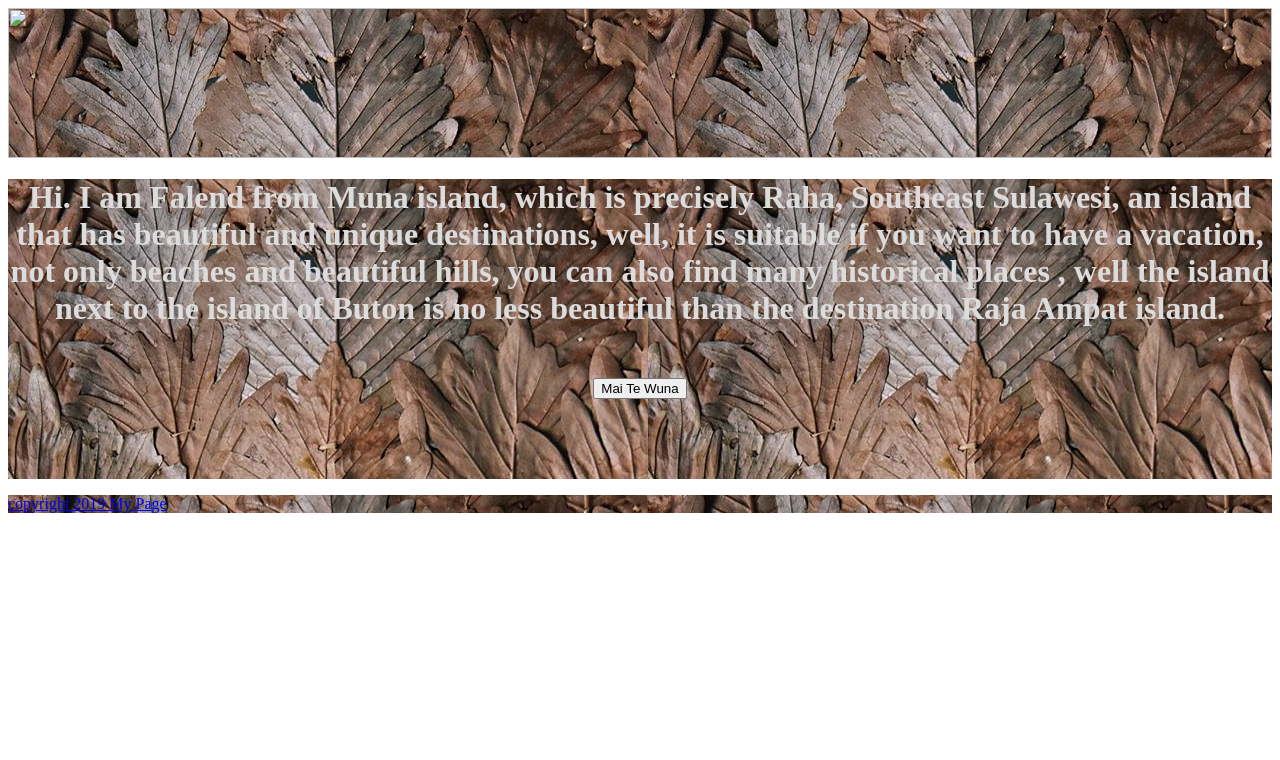
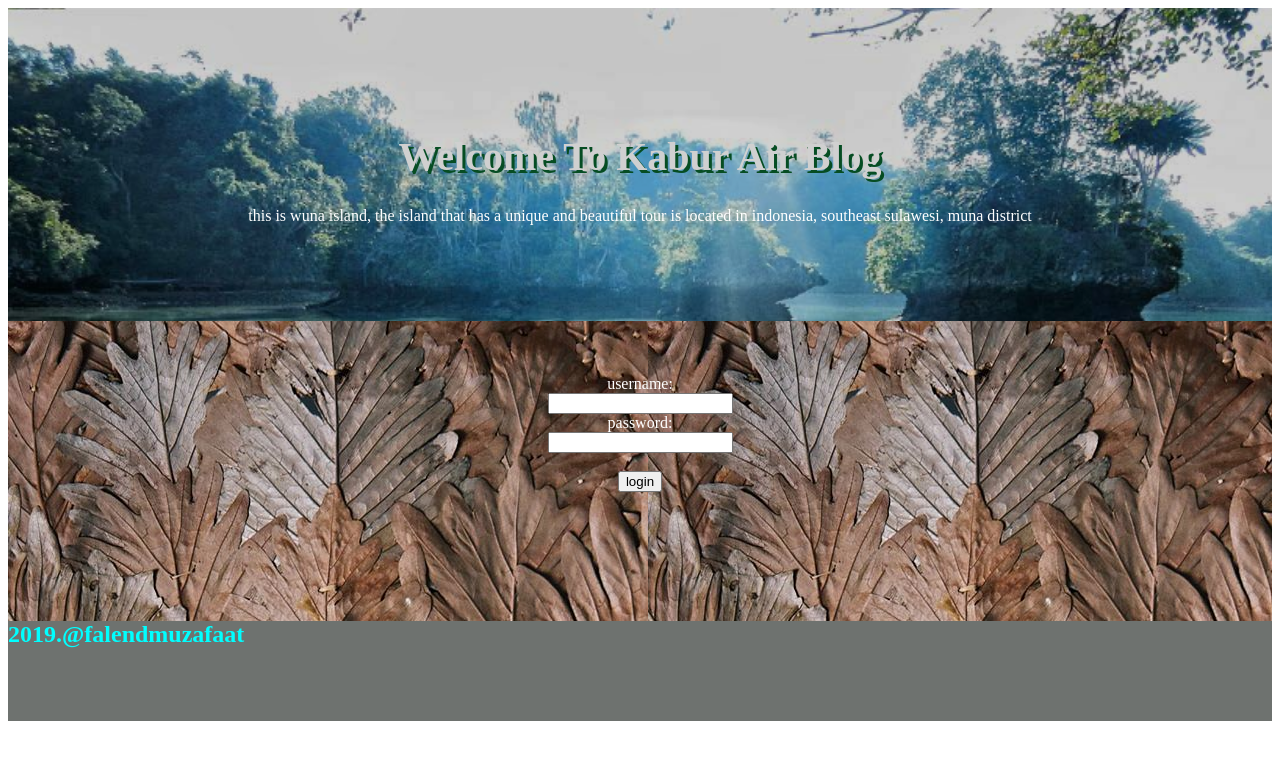
Before and after one commit to falend/jompy.github.com, a plain HTML site: page index.html in a window 1280 px wide. Drawn offline with Linux system fonts and the light colour scheme.

Commit message:
background, form, view

```diff
--- a/css/footer.css
+++ b/css/footer.css
@@ -1,6 +1,11 @@
 #footer {
     width: 100%;
-    height: auto;
-    background-color: rgb(49, 109, 170);
-    background-image: url("../image1.jpg");
+    height: 100px;
+    background-color: rgb(110, 114, 111);
 }
+h2 {
+    color: #00ffff;
+    text-align: inherit;
+    margin: 0;
+    text-size-adjust: 30px;
+}
--- a/css/header.css
+++ b/css/header.css
@@ -1,10 +1,35 @@
 #header{
     width: 100%;
-    height: 150px;
-    background-image: url("../image1.jpg");
-    background-color: blue;
+    height: 300px;
 }
-.logo{
+h1 {
+    color: rgb(255, 255, 255);
+    font-weight: bold;
+    text-align: center;
+    font-size: 40px;
+    text-shadow: 3px 2.5px #075e2b;
+}
+.jumbotron {
     width: 100%;
-    height: 150px;
+    padding: 80px 40px;
+    box-sizing: border-box;
+    text-align: center;
+    color: white;
+    background-color: turquoise;
+    background-image: url(../imagemaitewuna.png);
+    background-size: cover;
+    position: relative;
 }
+.overlay {
+    position: absolute;
+    top: 0;
+    left: 0;
+    width: 100%;
+    height: 100%;
+    background-color: rgba(0, 0, 0, 0.459);
+    opacity: 0.4;
+}
+.jumbotron h2,
+.jumbotron p {
+    position: relative;
+}
--- a/css/main.css
+++ b/css/main.css
@@ -1,7 +1,9 @@
 #main{
-    width: 100%;
-    height: 300px;
-    background-image: url("../image1.jpg");
-    background-color: darkslategray;
-    color: gainsboro;
+     width: 100%;
+     height: 300px;
+     background-image: url("../image1.jpg");
 }
+form{
+     text-align: center;
+     color: white;
+}
--- a/index.html
+++ b/index.html
@@ -2,43 +2,40 @@
 <html>
       <head>
           <title>WONDERFUL INDONESIA</title>
+          <link href="https://fonts.googleapis.com/css?family=Roboto+Slab&display=swap" rel="stylesheet">
           <link href="css/header.css" rel="stylesheet" type="text/CSS">
           <link href="css/main.css" rel="stylesheet" type="text/CSS">
           <link href="css/footer.css" rel="stylesheet" type="text/CSS">
       </head>
       <body>
         <!--INI BAGIAN HEADER DARI WEBSITE-->
-        <div id="header"><img src="" class="logo" >
+        <div id="header">
+          <div class="jumbotron">
+            <div class="overlay"></div>
+        <br>
+             <h1>Welcome To Kabur Air Blog</h1>
+             <p>this is wuna island, the island that has a unique and beautiful tour is located in indonesia, southeast sulawesi, muna district</p>
         </div>
+        <!--INI BAGIAN MAIN DARI WEBSITE -->
+        <div id="main">
+          <br>
+          <br>
+          <br>
+                <form>
+                   username:<br>
+                   <input type="text" name="username" required><br>
+                   password:<br>
+                   <input type="text" name="password" required><br>
+                   <br>
+                   <input type="submit" value="login">
 
-        <!--INI BAGIAN MAIN DARI WEBSITE-->
-        <div id="main">
-          <h1>
-            <center>
-               <span id="h1main">
-            Hi. I am Falend from Muna island, which is precisely Raha, Southeast Sulawesi, an island that has beautiful
-          and unique destinations, well, it is suitable if you want to have a vacation, not only beaches and beautiful
-          hills, you can also find many historical places , well the island next to the island of Buton is no less
-          beautiful than the destination Raja Ampat island.
-          <center>
-              <a href="https://www.google.com/maps/place/Kabupaten+Muna,+Sulawesi+Tenggara/@-5.1277916,121.3698387,9z/data=!4m5!3m4!1s0x2da24a926bb533a3:0x3030bfbcaf771d0!8m2!3d-4.901629!4d122.6277455">
-              <marquee></marquee>
-                <button name="nice">Mai Te Wuna </button>
-              </center>
-        </span>
-            </center>
-        </h1>
+                </form>
         </div>
-        <div>
-
-        </div>
-
         <!--INI BAGIAN FOOTER DARI WEBSITE-->
         <div id="footer">
-
-          <p>copyright 2019 My Page</p>
-
+           <h2>
+             2019.@falendmuzafaat
+           </h2>
         </div>
       </body>
-      <!--testing github-->
 </html>
```
Also changed, not shown: imagemaitewuna.png (added), map.muna.txt (added).
